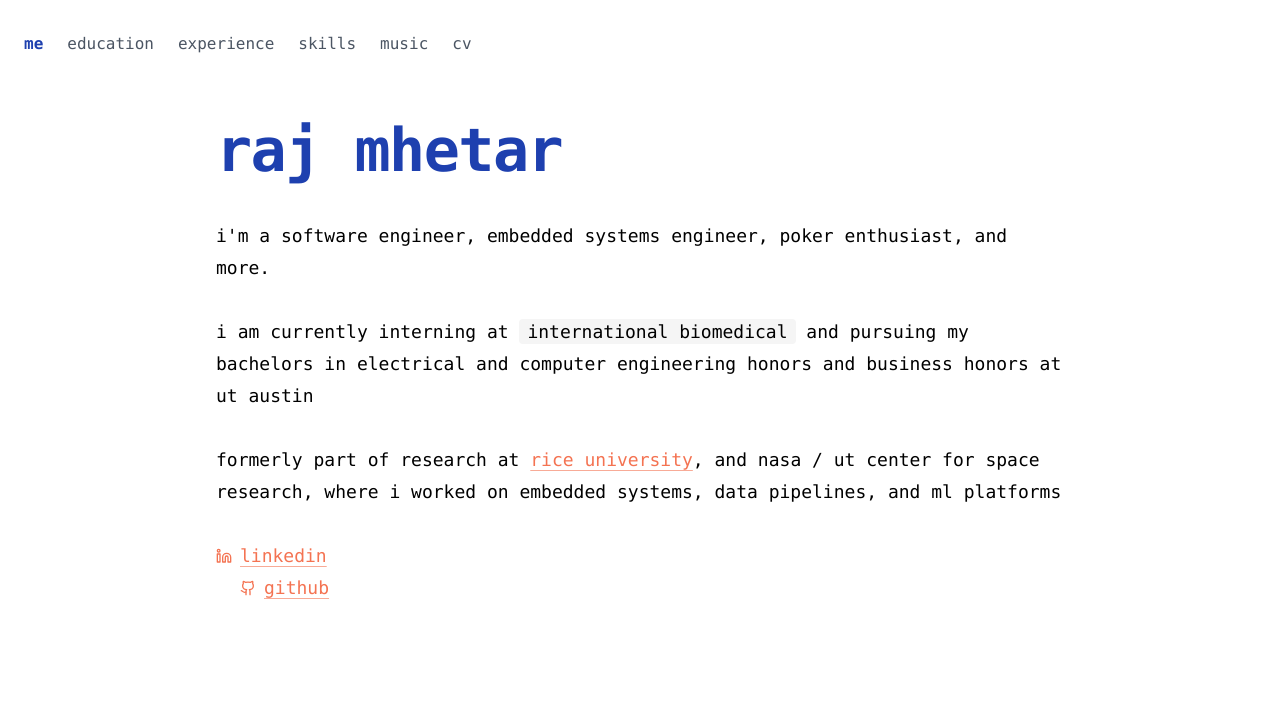
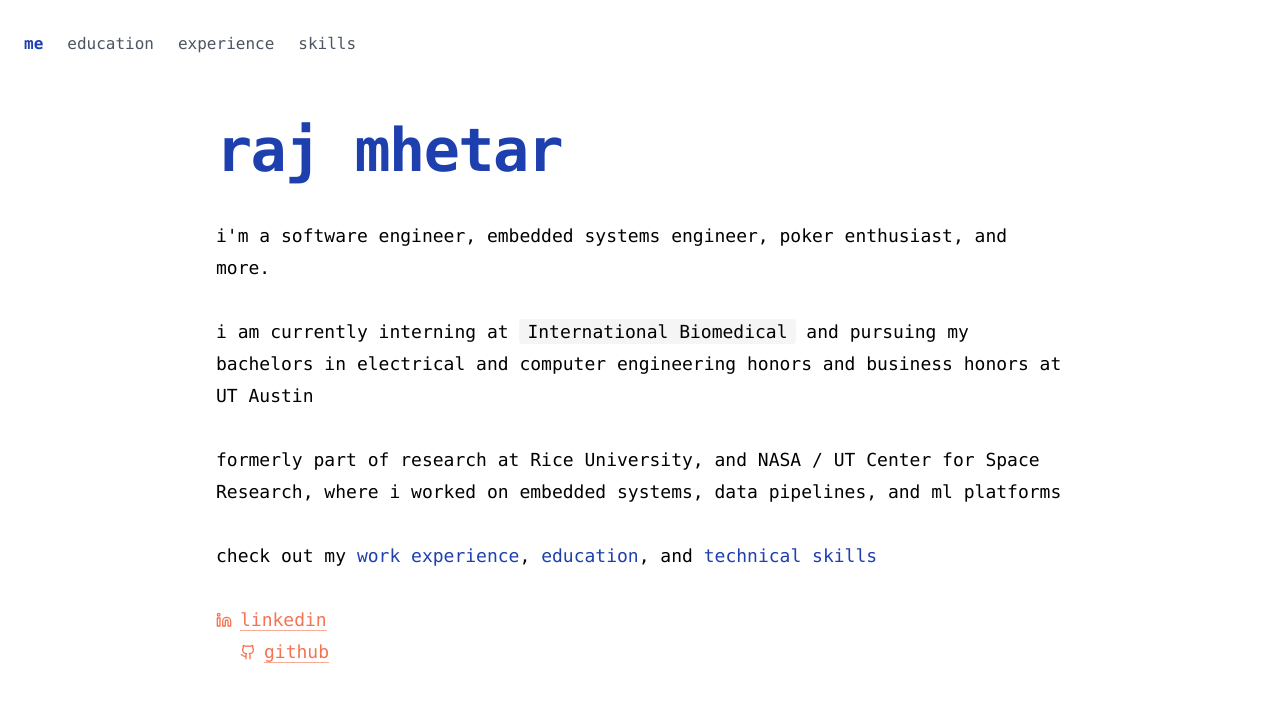
Before and after one commit to rajmhetar/rajmhetar.github.io, a Next.js app: page / in a window 1280 px wide. Shown: the top 702 px of the page. Built offline with nearby package versions, Linux system fonts and the light colour scheme.

Commit message:
Update website layout: fix job title/location alignment, add interactive tab links, remove music/CV tabs, fix capitalization

```diff
--- a/app/page.tsx
+++ b/app/page.tsx
@@ -16,11 +16,15 @@ export default function Home() {
             </p>
 
             <p>
-              i am currently interning at <span className="bg-muted px-2 py-0.5 rounded-sm">international biomedical</span> and pursuing my bachelors in electrical and computer engineering honors and business honors at ut austin
+                             i am currently interning at <span className="bg-muted px-2 py-0.5 rounded-sm">International Biomedical</span> and pursuing my bachelors in electrical and computer engineering honors and business honors at UT Austin
             </p>
 
             <p>
-              formerly part of research at <Link href="https://ajayan.rice.edu/">rice university</Link>, and nasa / ut center for space research, where i worked on embedded systems, data pipelines, and ml platforms
+                             formerly part of research at Rice University, and NASA / UT Center for Space Research, where i worked on embedded systems, data pipelines, and ml platforms
+            </p>
+
+                         <p>
+               check out my <button onClick={() => setActiveTab("experience")} className="text-blue-800 hover:underline cursor-pointer">work experience</button>, <button onClick={() => setActiveTab("education")} className="text-blue-800 hover:underline cursor-pointer">education</button>, and <button onClick={() => setActiveTab("skills")} className="text-blue-800 hover:underline cursor-pointer">technical skills</button>
              </p>
 
             <p className="space-x-6">
@@ -36,12 +40,7 @@ export default function Home() {
           </div>
         )
 
-      case "music":
-        return (
-          <div className="mt-10 space-y-8 leading-8 text-lg">
-            <p>music recommendations coming soon...</p>
-          </div>
-        )
+
                            case "education":
           return (
             <div className="mt-10 space-y-8 leading-8 text-lg">
@@ -57,13 +56,13 @@ export default function Home() {
                   </div>
                   <div className="flex-1 space-y-2">
                     <div className="flex justify-between flex-wrap gap-2">
-                    <span className="font-semibold">the university of texas at austin</span>
+                                             <span className="font-semibold">The University of Texas at Austin</span>
                       <span>expected gradudation: may 2027</span>
                     </div>
-                  <div>b.s. electrical and computer engineering honors</div>
-                  <div>b.b.a. canfield business honors</div>
+                                         <div>B.S. Electrical and Computer Engineering Honors</div>
+                     <div>B.B.A. Canfield Business Honors</div>
                     <div className="text-sm text-muted-foreground">
-                    activities: texas guadaloop (embedded systems), ecba, hba
+                                             activities: Texas Guadaloop (embedded systems), ECBA, HBA
                     </div>
                   </div>
                 </div>
@@ -81,7 +80,7 @@ export default function Home() {
                                              <span className="font-semibold">Academy of Science and Technology</span>
                       <span>august 2020 – may 2024</span>
                     </div>
-                  <div className="text-sm text-muted-foreground">activities and societies: science fair, deca</div>
+                                         <div className="text-sm text-muted-foreground">activities and societies: Science Fair, DECA</div>
                     <ul className="list-disc ml-5 space-y-1">
                       <li>The Academy of Science and Technology is a four-year magnet program housed within The Woodlands College Park High School.</li>
                       <li>Graduating Rank: 8/782</li>
@@ -107,11 +106,16 @@ export default function Home() {
                     </div>
                     <div className="flex-1">
                                              <div className="flex justify-between flex-wrap gap-2">
-                      <span className="font-semibold">international biomedical</span>
-                      <span>may 2025 – aug 2025, austin, tx</span>
+                         <span className="font-semibold">International Biomedical</span>
+                                                   <div className="text-right">
+                            <div>may 2025 – aug 2025</div>
                           </div>
+                        </div>
+                        <div className="flex justify-between items-center">
                           <div className="italic text-muted-foreground">software engineer intern</div>
-                    <ul className="list-disc ml-5 mt-2 space-y-1">
+                          <div className="italic text-muted-foreground">austin, tx</div>
+                        </div>
+                        <ul className="list-disc ml-5 mt-1 space-y-1">
                           <li>Implemented MISRA-C compliant software library functions for infant life support monitoring systems, developing modular incubator control components.</li>
                           <li>Developed Unity-based hardware testing framework for transport incubator codebase, and validated 150+ critical functions for 70% code coverage on production hardware.</li>
                           <li>Automated technical documentation generation using Python scripts, creating guides to streamline deployment and maintenance of CLI documentation</li>
@@ -131,11 +135,16 @@ export default function Home() {
                     </div>
                     <div className="flex-1">
                                              <div className="flex justify-between flex-wrap gap-2">
-                      <span className="font-semibold">texas guadaloop</span>
-                      <span>aug 2024 – present, austin, tx</span>
+                         <span className="font-semibold">Texas Guadaloop</span>
+                                                   <div className="text-right">
+                            <div>aug 2024 – present</div>
                           </div>
+                        </div>
+                        <div className="flex justify-between items-center">
                           <div className="italic text-muted-foreground">embedded systems engineer</div>
-                    <ul className="list-disc ml-5 mt-2 space-y-1">
+                          <div className="italic text-muted-foreground">austin, tx</div>
+                        </div>
+                        <ul className="list-disc ml-5 mt-1 space-y-1">
                           <li>Architected CAN bus network connecting 6+ distributed STM32 microcontrollers across hyperloop pod subsystems, enabling real-time data exchange between propulsion, braking, and sensor modules.</li>
                           <li>Developed EHW-compliant embedded control system in C, managing 13 operational states with precise timing requirements and fail-safe mechanisms for pod safety and control.</li>
                         </ul>
@@ -154,11 +163,16 @@ export default function Home() {
                     </div>
                     <div className="flex-1">
                                              <div className="flex justify-between flex-wrap gap-2">
-                      <span className="font-semibold">rice university</span>
-                      <span>may 2024 – aug 2024, houston, tx</span>
+                         <span className="font-semibold">Rice University</span>
+                                                   <div className="text-right">
+                            <div>may 2024 – aug 2024</div>
                           </div>
+                        </div>
+                        <div className="flex justify-between items-center">
                           <div className="italic text-muted-foreground">software engineer intern</div>
-                    <ul className="list-disc ml-5 mt-2 space-y-1">
+                          <div className="italic text-muted-foreground">houston, tx</div>
+                        </div>
+                        <ul className="list-disc ml-5 mt-1 space-y-1">
                           <li>Developed automated data acquisition system using ESP32 microcontrollers for novel produce coating experiments, enabling the researchers to automatically monitor chamber conditions with 95% accuracy.</li>
                           <li>Built ML model using scikit-learn/TensorFlow achieving 91% accuracy in shelf-life predictions, and automated microscopy analysis pipeline with OpenCV, reducing workload for researchers by over 80%.</li>
                         </ul>
@@ -177,11 +191,16 @@ export default function Home() {
                     </div>
                     <div className="flex-1">
                                              <div className="flex justify-between flex-wrap gap-2">
-                      <span className="font-semibold">nasa / ut center for space research</span>
-                      <span>may 2023 – aug 2023, austin, tx</span>
+                         <span className="font-semibold">NASA / UT Center for Space Research</span>
+                                                   <div className="text-right">
+                            <div>may 2023 – aug 2023</div>
                           </div>
+                        </div>
+                        <div className="flex justify-between items-center">
                           <div className="italic text-muted-foreground">software engineer intern</div>
-                    <ul className="list-disc ml-5 mt-2 space-y-1">
+                          <div className="italic text-muted-foreground">austin, tx</div>
+                        </div>
+                        <ul className="list-disc ml-5 mt-1 space-y-1">
                           <li>Engineered data processing pipeline to automatically generate radar images from InSAR satellite data in Python.</li>
                           <li>Built REST API endpoints for earthquake monitoring application, enabling other research teams to access processed satellite radar data showing ground movement measurements from seismic events.</li>
                         </ul>
@@ -223,12 +242,7 @@ export default function Home() {
             </div>
           </div>
         )
-      case "cv":
-        return (
-          <div className="mt-10 space-y-8 leading-8 text-lg">
-            <p>cv/resume pdf will be added here later...</p>
-          </div>
-        )
+
       default:
         return null
     }
@@ -239,7 +253,7 @@ export default function Home() {
       {/* top nav */}
              <header className="container mx-auto px-6 pt-8 flex items-center justify-between">
                    <nav className="flex gap-6">
-          {["me", "education", "experience", "skills", "music", "cv"].map((tab) => (
+            {["me", "education", "experience", "skills"].map((tab) => (
               <button
                 key={tab}
                 onClick={() => setActiveTab(tab)}
@@ -253,7 +267,6 @@ export default function Home() {
               </button>
             ))}
           </nav>
-
        </header>
 
       {/* body */}
```
Lines whose indentation alone changed are shown as unchanged.
